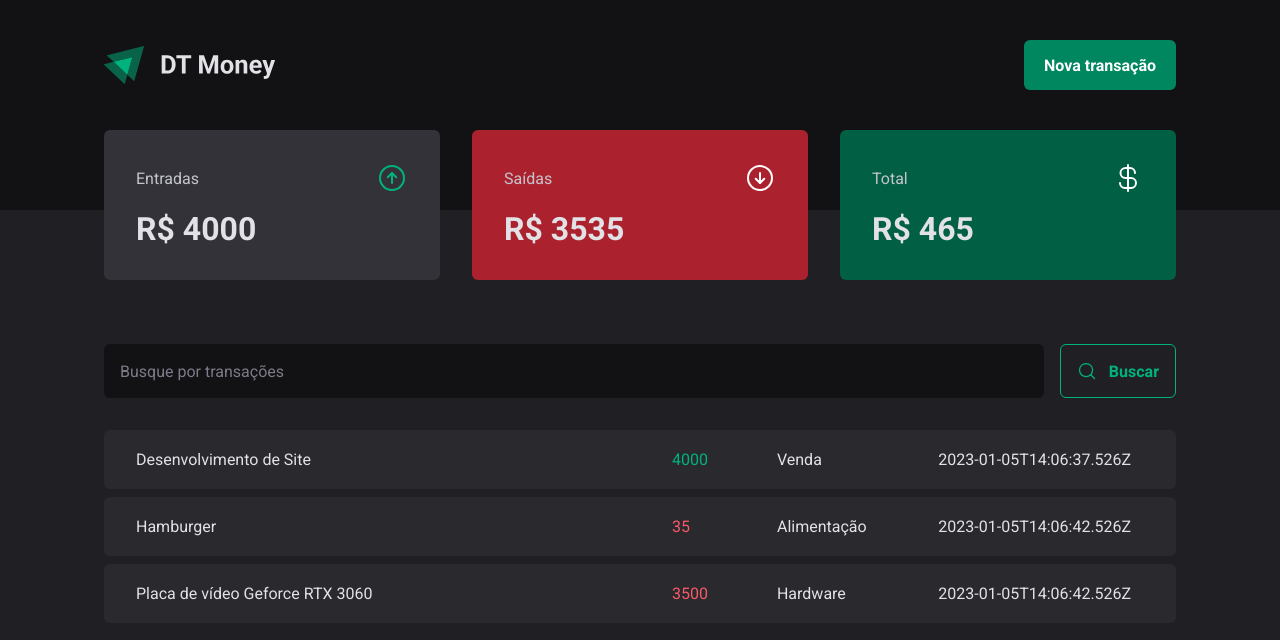
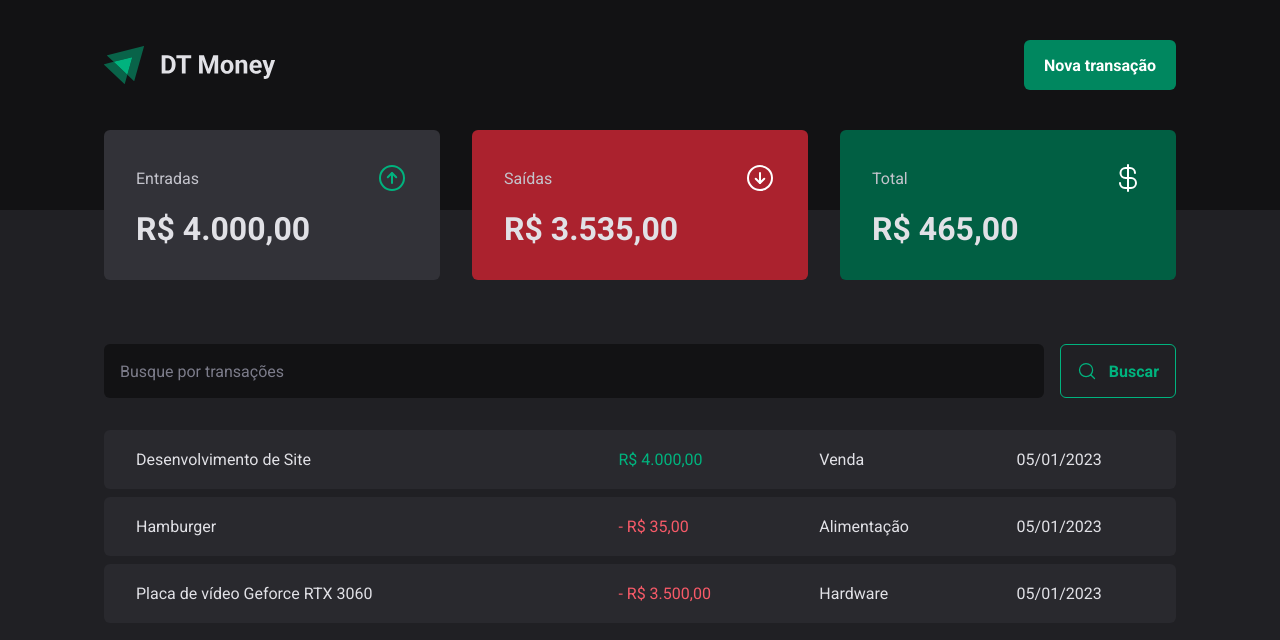
Before and after one commit to marcos-jesus/03-ignite-DT-Money, a React (Vite) app: page / in a window 1280 px wide. Shown: the top 640 px of the page. Built offline with nearby package versions, Linux system fonts and the light colour scheme; data requests are answered from the project's data file.

Commit message:
Format Date/Price

```diff
--- a/src/components/Summary/index.tsx
+++ b/src/components/Summary/index.tsx
@@ -2,6 +2,7 @@
 import { ArrowCircleUp, ArrowCircleDown, CurrencyDollar} from 'phosphor-react'
 import { useContext } from 'react'
 import { TransactionsContext } from '../../contexts/TransactionsContext'
+import { priceFormatter } from '../../utils/formatter'
 
 export function Summary() {
   const { transactions } = useContext(TransactionsContext)
@@ -27,7 +28,7 @@
           <ArrowCircleUp size={32} color="#00b37e" />
         </header>
 
-        <strong> R$ {summary.income} </strong>
+        <strong> {priceFormatter.format(summary.income)} </strong>
       </SumaryCard>
 
       <SumaryCard variant='red'>
@@ -36,7 +37,7 @@
           <ArrowCircleDown size={32} color="#fff" />
         </header>
 
-        <strong> R$ {summary.outcome} </strong>
+        <strong> {priceFormatter.format(summary.outcome)} </strong>
       </SumaryCard>
 
       <SumaryCard variant='green'>
@@ -45,7 +46,7 @@
           <CurrencyDollar size={32} color="#fff" />
         </header>
 
-        <strong> R$ {summary.total} </strong>
+        <strong> {priceFormatter.format(summary.total)} </strong>
       </SumaryCard>
 
     </SummaryContainer>
--- a/src/pages/Transactions/index.tsx
+++ b/src/pages/Transactions/index.tsx
@@ -6,6 +6,8 @@
 import { SearchForm } from "./components/SearchForm";
 
 import { PriceHighlight, TransactionContainer, TransactionsTable } from "./styles";
+
+import { dateFormatter, priceFormatter } from "../../utils/formatter";
 
 
 
@@ -24,13 +26,14 @@
             {transactions.map((transaction) => {
               return(
                 <tr key={transaction.id}>
-                  <td width="50%">{transaction.description}</td>
+                  <td width="45%">{transaction.description}</td>
                   <td>
                     <PriceHighlight variant={transaction.type}>
-                      {transaction.price}
+                      {transaction.type === 'outcome' && '- '}
+                      {priceFormatter.format(transaction.price)}
                     </PriceHighlight></td>
                   <td>{transaction.category}</td>
-                  <td>{transaction.createdAt}</td>
+                  <td>{dateFormatter.format(new Date(transaction.createdAt))}</td>
                 </tr>
               )
             })}
--- /dev/null
+++ b/src/utils/formatter.ts
@@ -0,0 +1,6 @@
+export const dateFormatter = new Intl.DateTimeFormat('pt-BR');
+
+export const priceFormatter = new Intl.NumberFormat('pt-BR', {
+  style: 'currency',
+  currency: 'BRL'
+})
```
